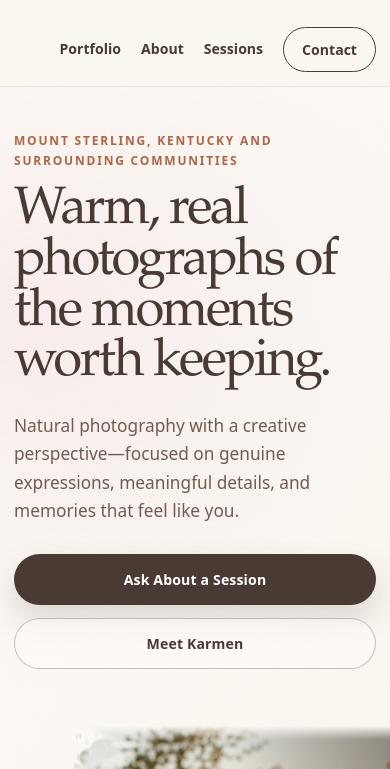
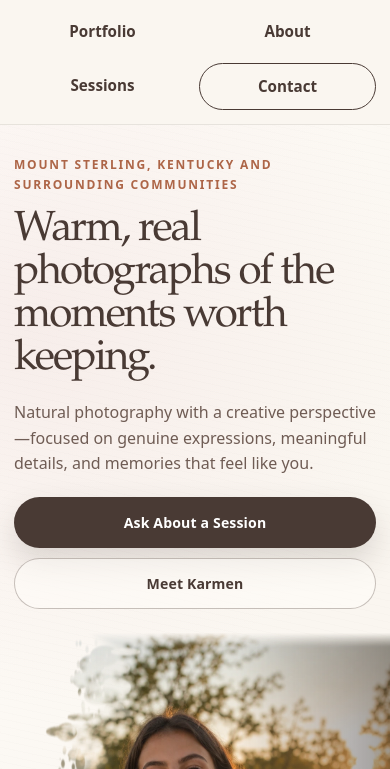
Before and after one commit to RogersHoldingsLLC/Captured-by-Karmen-Portfolio, a website: page index.html in a window 390 px wide. Both pictures are taken after a click on the button "Open navigation". Shown: the part 75-844 px from the top of the page. Drawn offline with Linux system fonts and the light colour scheme.

Commit message:
Tighten homepage layout and tap targets on phones

```diff
--- a/assets/css/site.css
+++ b/assets/css/site.css
@@ -863,7 +863,8 @@ h3 {
   }
 
   .header-inner {
-    min-height: 80px;
+    min-height: 76px;
+    gap: 12px;
   }
 
   .brand-link {
@@ -875,7 +876,7 @@ h3 {
     min-width: 0;
     flex-wrap: wrap;
     justify-content: flex-end;
-    gap: 12px 20px;
+    gap: 8px;
     padding-bottom: 14px;
   }
 
@@ -904,20 +905,40 @@ h3 {
   }
 
   .js .site-nav.is-open {
+    display: grid;
+    grid-template-columns: repeat(2, minmax(0, 1fr));
+  }
+
+  .site-nav a {
+    min-height: 44px;
     display: flex;
+    align-items: center;
+    justify-content: center;
+    padding-inline: 12px;
+    font-size: 0.95rem;
   }
 
   .hero-copy {
-    padding: 44px 0 34px;
+    padding: 30px 0 24px;
   }
 
   h1 {
-    font-size: clamp(3.05rem, 14vw, 4.55rem);
+    font-size: clamp(2.65rem, 10.8vw, 3.8rem);
+    line-height: 1.02;
+    margin-bottom: 18px;
+  }
+
+  .hero-lead {
+    font-size: 1rem;
+    line-height: 1.6;
+    margin-bottom: 20px;
   }
 
   .hero-actions {
     align-items: stretch;
     flex-direction: column;
+    gap: 10px;
+    margin-bottom: 0;
   }
 
   .hero-actions .button {
@@ -934,14 +955,15 @@ h3 {
   .hero-story-mobile {
     grid-template-columns: 1fr;
     gap: 2px;
+    padding: 20px;
   }
 
   .hero-story-mobile strong {
-    font-size: clamp(2.45rem, 12vw, 3.35rem);
+    font-size: clamp(2rem, 9vw, 2.8rem);
   }
 
   .hero-ribbon {
-    padding-block: 27px;
+    padding-block: 24px;
   }
 
   .hero-ribbon p span {
@@ -950,7 +972,25 @@ h3 {
   }
 
   .section {
-    padding-block: 78px;
+    padding-block: 54px;
+  }
+
+  .section.portfolio-section {
+    padding-block: 38px;
+  }
+
+  .sessions-panel {
+    gap: 24px;
+  }
+
+  .inquiry-panel .button-contact {
+    width: 100%;
+    max-width: 380px;
+    margin-bottom: 14px;
+  }
+
+  .inquiry-panel > p {
+    overflow-wrap: anywhere;
   }
 
   .about-shell {
@@ -1014,7 +1054,7 @@ h3 {
   }
 
   h1 {
-    font-size: clamp(2.75rem, 13.5vw, 3.55rem);
+    font-size: clamp(2.5rem, 10.8vw, 2.65rem);
   }
 
   h2 {
```
